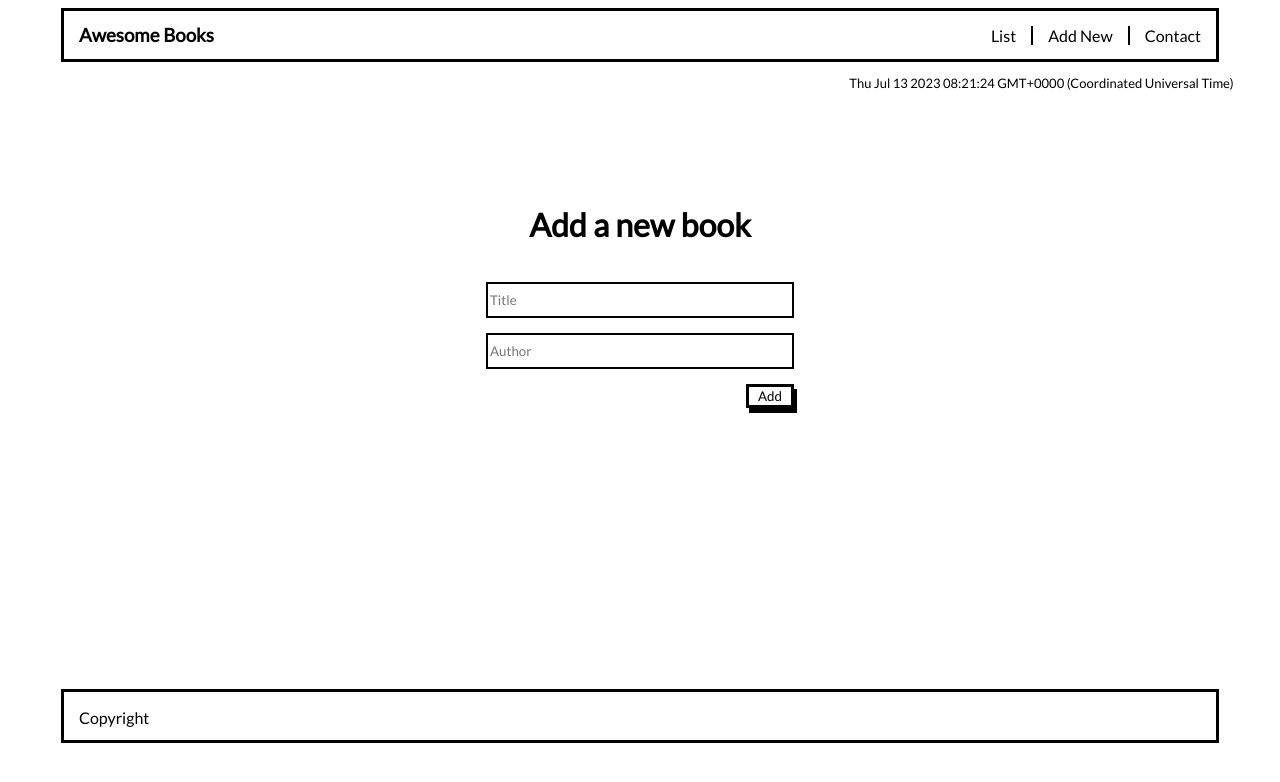
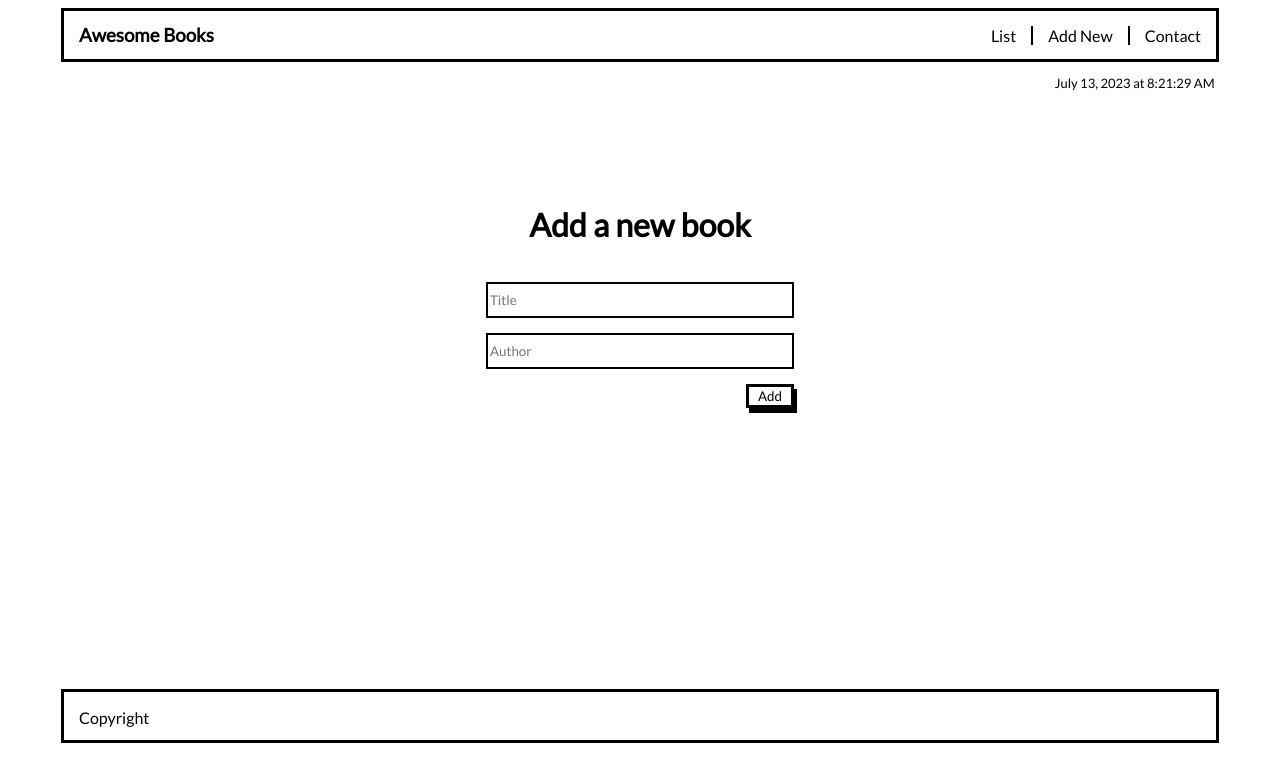
Before and after one commit to SaveryIV/Awesome-Books-Project, a website: page index.html in a window 1280 px wide. Drawn offline with Linux system fonts and the light colour scheme.

Commit message:
Update time pattern

```diff
--- a/app.js
+++ b/app.js
@@ -70,6 +70,21 @@ class Books {
       this.displayBooks();
     }
   }
+
+  showDate() {
+    const date = new Date();
+    const options = {
+      year: 'numeric',
+      month: 'long',
+      day: 'numeric',
+      hour: 'numeric',
+      minute: 'numeric',
+      second: 'numeric',
+      hour12: true,
+    };
+    this.date = date.toLocaleString('en-US', options);
+    return this.date;
+  }
 }
 
 const myBooks = new Books();
@@ -117,6 +132,6 @@ $contactLink.addEventListener('click', () => {
   $listLink.style.color = 'black';
 });
 
-document.addEventListener('DOMContentLoaded', () => {
-  $date.textContent = new Date();
-});
+setInterval(() => {
+  $date.textContent = myBooks.showDate();
+}, 1000);
--- a/style.css
+++ b/style.css
@@ -19,12 +19,6 @@ header {
   align-items: center;
 }
 
-#date {
-  font-size: small;
-  align-self: flex-end;
-  padding-right: 3vw;
-}
-
 .navbar-container {
   display: flex;
   justify-content: space-between;
@@ -32,6 +26,14 @@ header {
   width: 90vw;
   height: 3rem;
   align-items: center;
+}
+
+#date {
+  font-size: small;
+  align-self: flex-end;
+  padding-right: 3vw;
+  text-align: end;
+  margin-right: 1.5%;
 }
 
 .navbar-container div {
```
